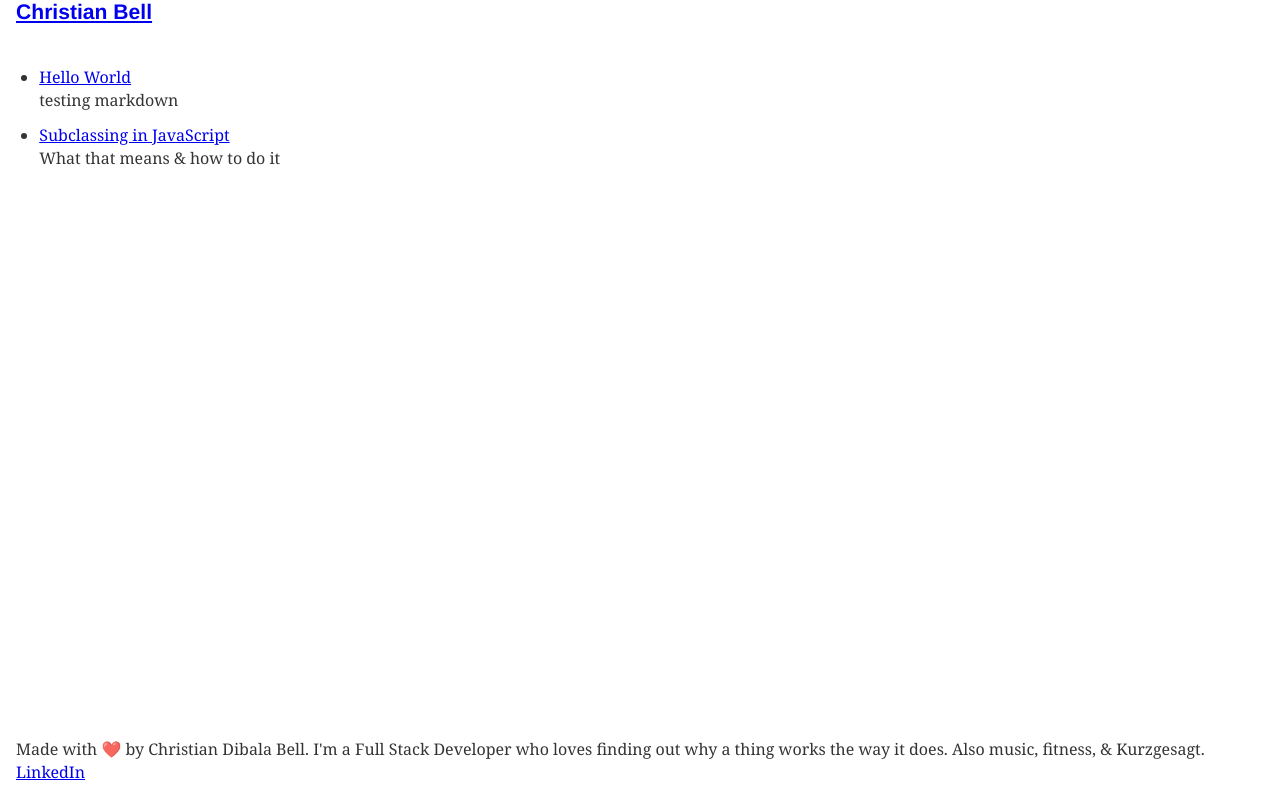
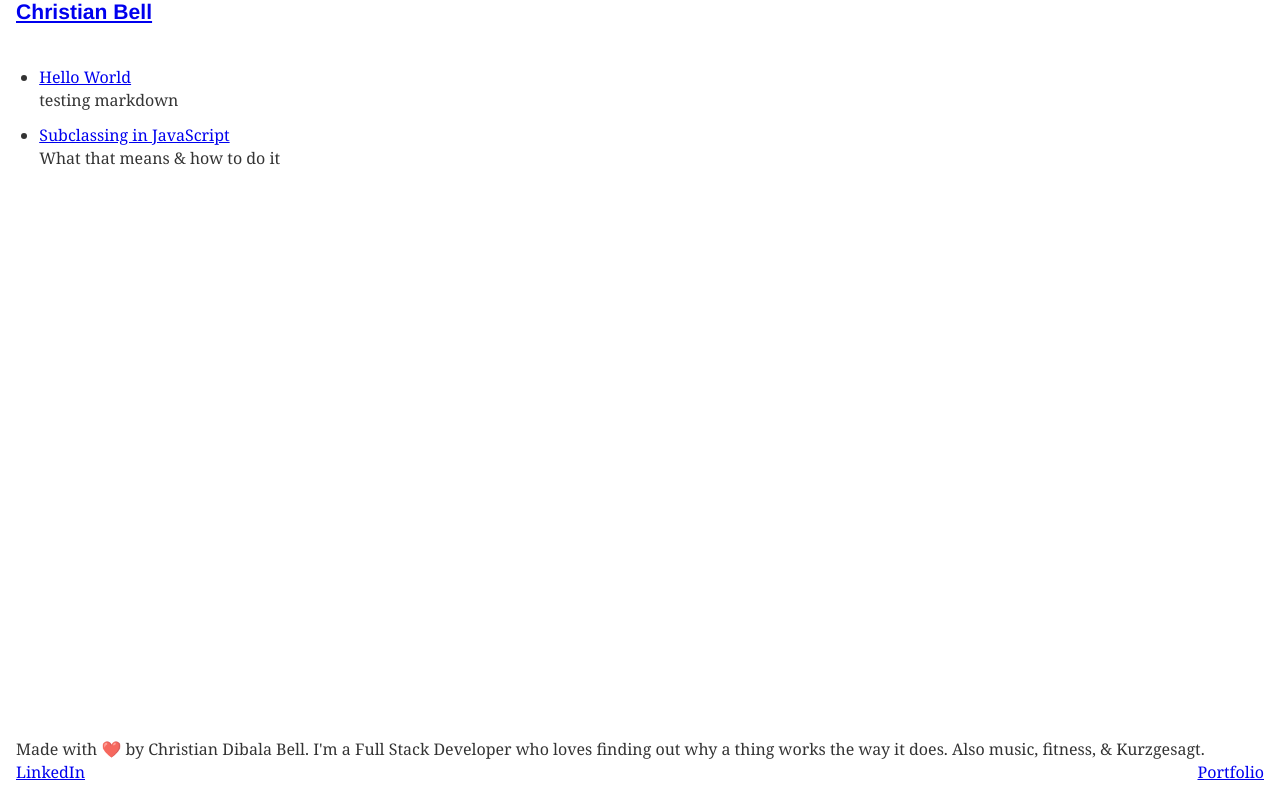
Before and after one commit to bellcd/blog, a Gatsby site: page / in a window 1280 px wide. Built offline with nearby package versions, Linux system fonts and the light colour scheme; Gatsby itself is replaced by a stand-in of ours; some packages are replaced by stand-ins of ours.

Commit message:
Updates footer

```diff
--- a/gatsby-config.js
+++ b/gatsby-config.js
@@ -14,7 +14,8 @@ module.exports = {
     description: `A collection of my explorations & thoughts on development. Opinions are my own.`,
     siteUrl: `https://`,
     social: {
-      linkedin: 'christian-dibala-bell/'
+      linkedin: 'christian-dibala-bell/',
+      portfolio: 'https://bellcd.github.io/'
     },
   },
   plugins: [
--- a/src/components/footer.js
+++ b/src/components/footer.js
@@ -4,6 +4,11 @@ import styled from 'styled-components';
 
 const StyledFooter = styled.footer`
   padding: 1rem;
+`
+
+const StyledSocialLinks = styled.div`
+  display: flex;
+  justify-content: space-between;
 `
 
 export default function Footer() {
@@ -17,6 +22,7 @@ export default function Footer() {
         }
         social {
           linkedin
+          portfolio
         }
         description
       }
@@ -29,16 +35,20 @@ export default function Footer() {
         name, summary
       },
       social: {
-        linkedin
+        linkedin,
+        portfolio
       }
     }
   } = data.site;
+
+  console.log('portfolio: ', portfolio);
   return (
   <StyledFooter>
     {`Made with ❤️ by ${name}.`} {summary}
-    <div>
+    <StyledSocialLinks>
       <a href={`https://www.linkedin.com/in/${linkedin}`}>LinkedIn</a>
-    </div>
+      <a href={portfolio}>Portfolio</a>
+    </StyledSocialLinks>
   </StyledFooter>
   );
 }
```
